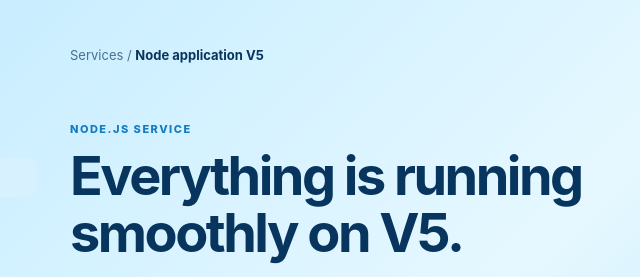
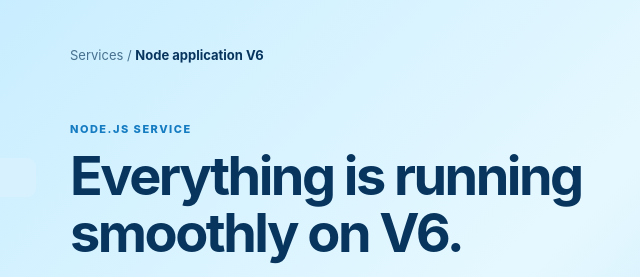
Before and after one commit to AnkurDayal-Devop/node-project, a website: page index.html in a window 1280 px wide. Shown: the top 277 px of the page, 264-904 px from the left. Drawn offline with Linux system fonts and the light colour scheme.

Commit message:
Node-app v6

```diff
--- a/index.html
+++ b/index.html
@@ -46,10 +46,10 @@
         <div class="nav-item">Configuration</div>
       </aside>
       <main>
-        <header><div class="crumb">Services / <b>Node application V5</b></div><div class="profile">NP</div></header>
+        <header><div class="crumb">Services / <b>Node application V6</b></div><div class="profile">NP</div></header>
         <section>
           <p class="eyebrow">NODE.JS SERVICE</p>
-          <h1>Everything is running smoothly on V5.</h1>
+          <h1>Everything is running smoothly on V6.</h1>
           <p class="lead">Use this console to check the application endpoints and inspect their latest response without leaving the page.</p>
           <div class="status-bar"><i></i><span>Application available on port 5000</span></div>
         </section>
```
